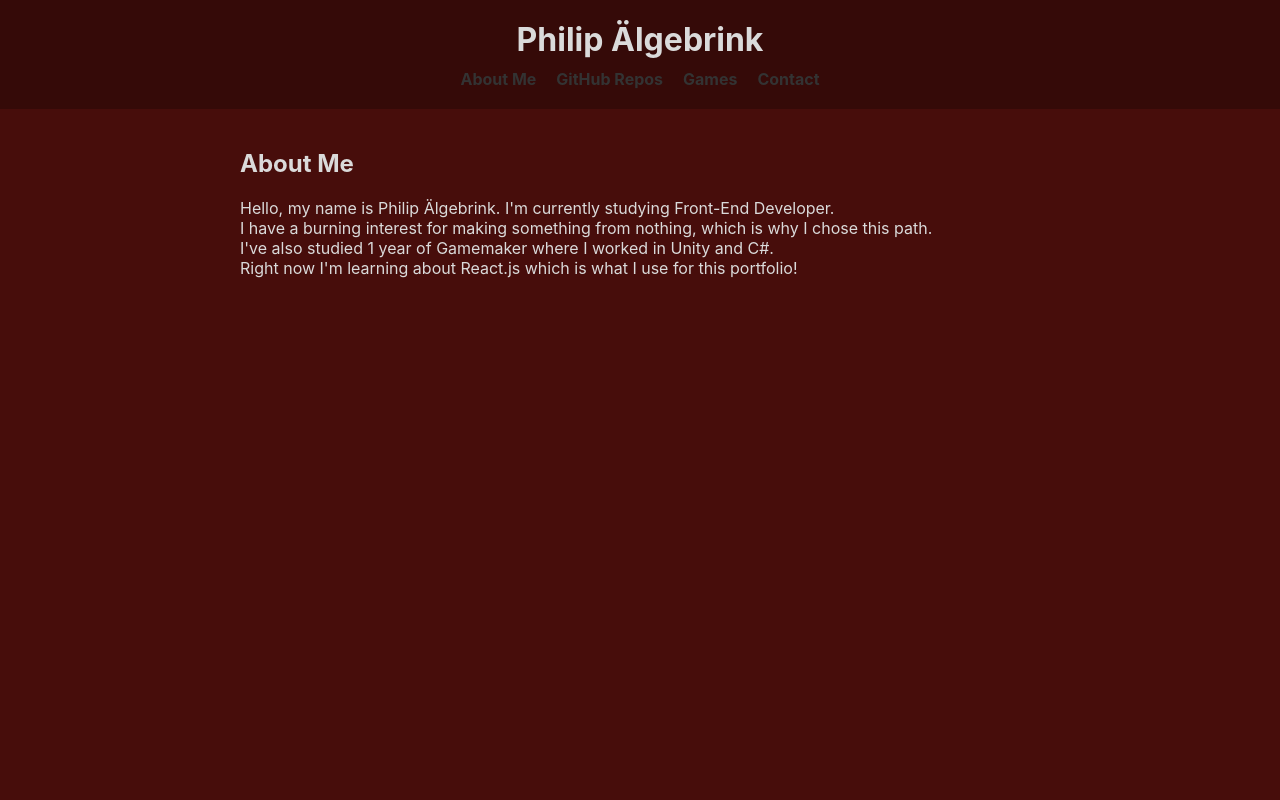
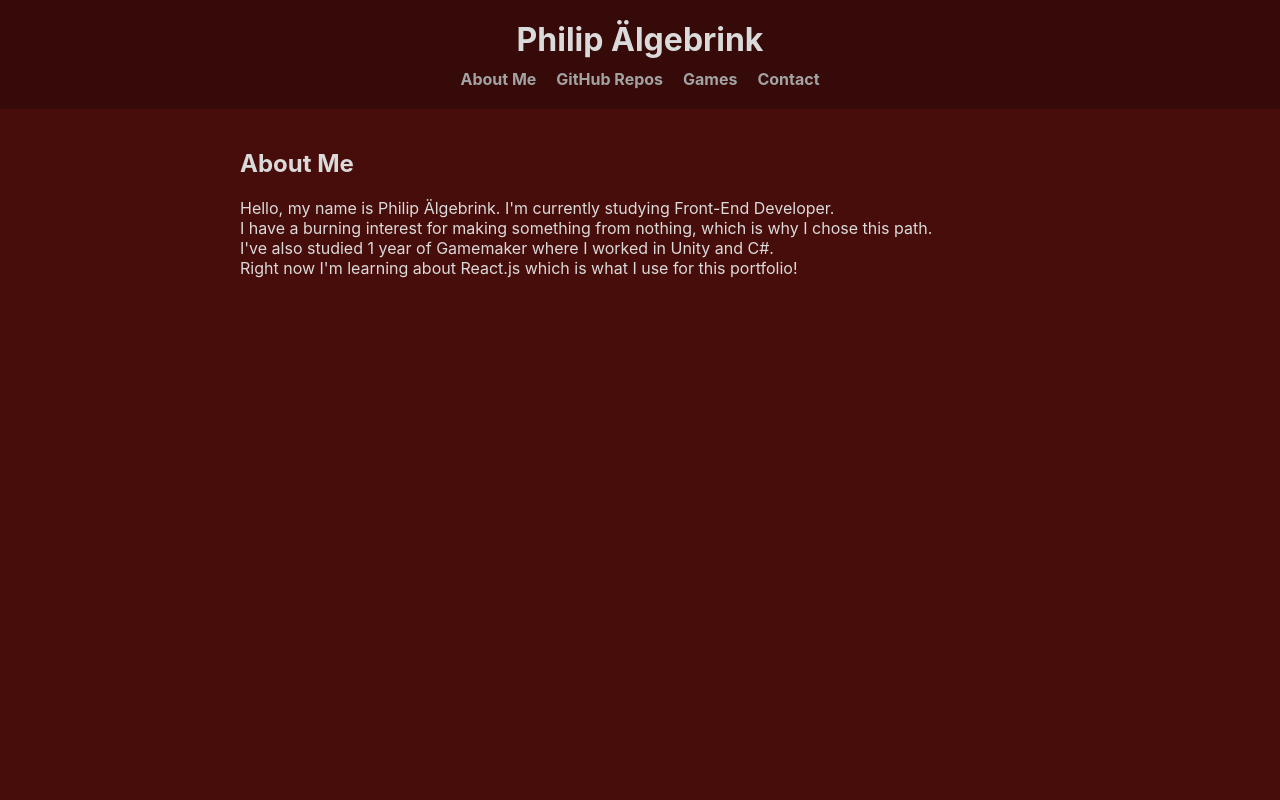
Before and after one commit to philipalgebrink/portfolio-react, a React (Create React App) app in the folder my-portfolio/: page / in a window 1280 px wide. Shown: the top 800 px of the page. Built offline with nearby package versions, Linux system fonts and the light colour scheme.

Commit message:
Updated header links styling

```diff
--- a/my-portfolio/src/components/header.css
+++ b/my-portfolio/src/components/header.css
@@ -13,7 +13,7 @@
 
 .header-link {
     text-decoration: none;
-    color: #333;
+    color: #a3a3a3;
     font-weight: bold;
     padding: 5px 10px;
     border-radius: 5px;
@@ -21,5 +21,5 @@
 }
 
 .header-link:hover {
-    background-color: #ddd;
+    background-color: #58110E;
 }
```
